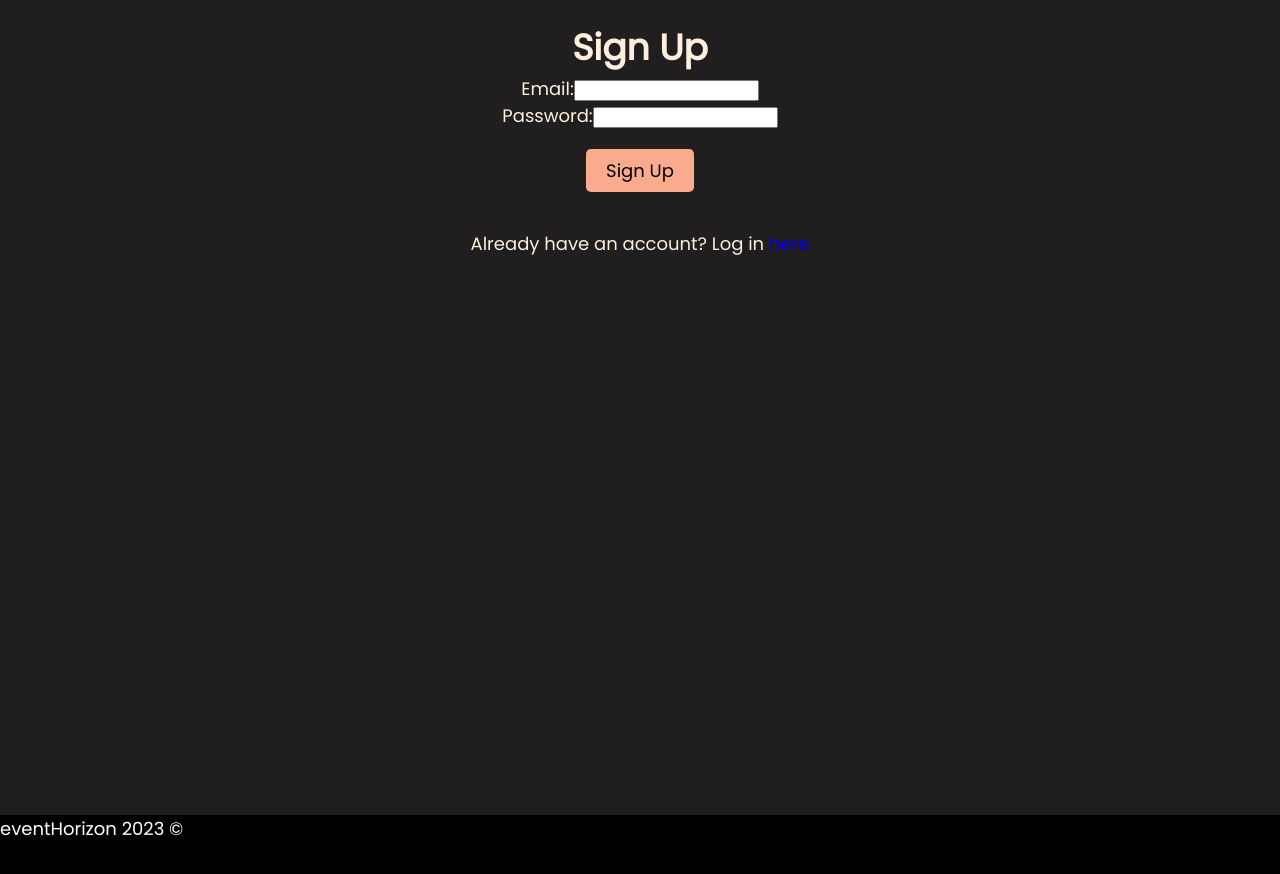
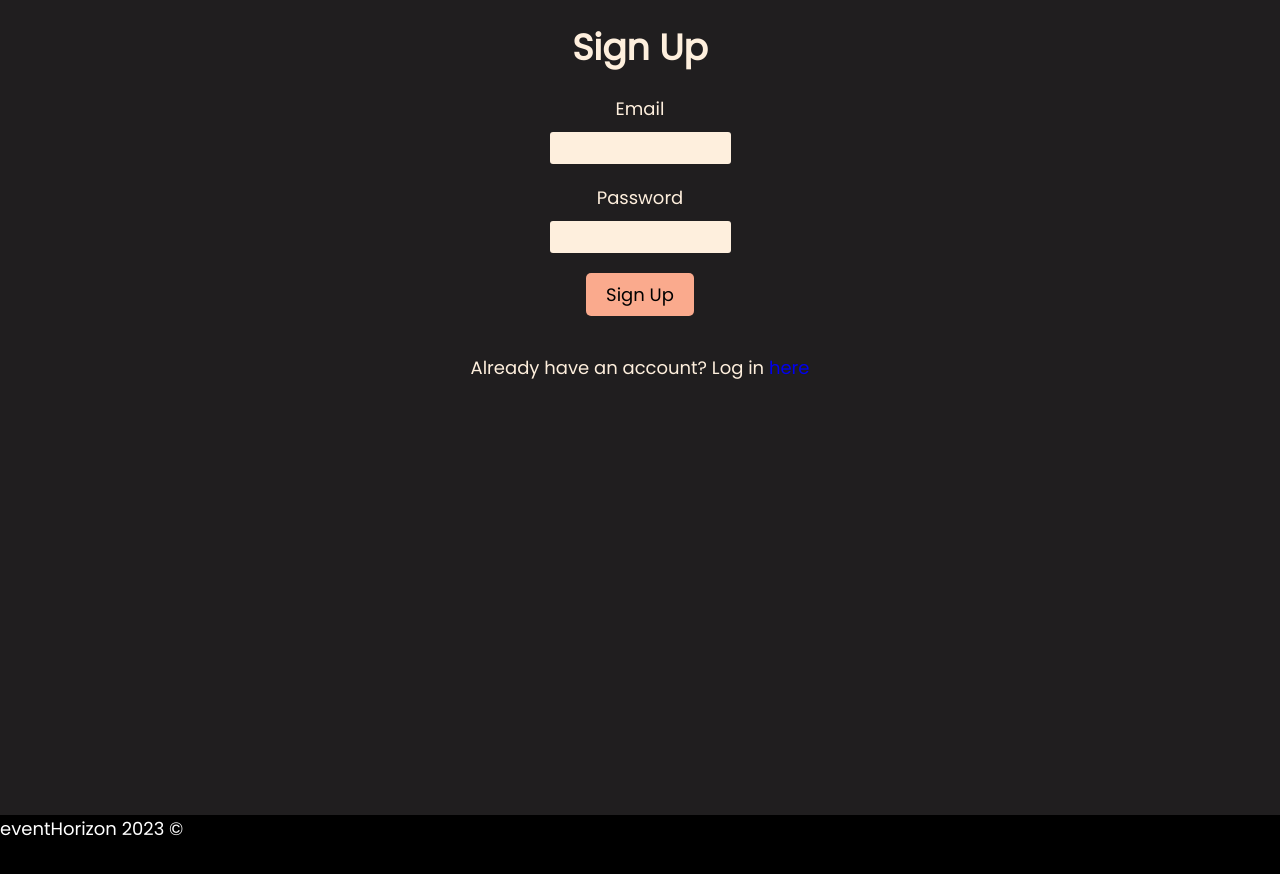
Before and after one commit to Francieli-S/project-3-frontend, a React (Vite) app: page /signup in a window 1280 px wide. Shown: the top 874 px of the page. Built offline with nearby package versions, Linux system fonts and the light colour scheme.

Commit message:
style update user, signup and login pages

```diff
--- a/src/App.css
+++ b/src/App.css
@@ -260,6 +260,27 @@ h1 {
 .auth-page .links:visited {
   color: #feefdd;
 }
+
+.signup-login input {
+  background-color: #feefdd;
+  border: none;
+  border-radius: 3px;
+  height: 30px;
+  margin-top: 10px;
+}
+
+.signup-login .form-signup-login {
+  display: flex;
+  flex-direction: column;
+  justify-content: center;
+  align-items: center;
+  margin-top: 20px;
+}
+
+.signup-login .links:hover {
+  color: #FF4000;
+}
+
 /* LOGIN PAGE */
 
 .auth-form {
@@ -268,3 +289,32 @@ h1 {
   align-items: center;
   justify-content: center;
 }
+
+/* UPDATE PICTURE PAGE */
+
+.update-user {
+  display: flex;
+  flex-direction: column;
+  align-content: center;
+}
+
+.update-user form {
+  margin-top: 20px;
+}
+
+.update-user label {
+  margin-right: 10px;
+  color: #FEEFDD;
+  font-weight: 400;
+  font-size: 1.2em ;
+}
+
+.update-user input {
+  color: #FEEFDD;
+  font-weight: 200;
+}
+
+.update-user button {
+display: flex;
+margin-top: 80px;
+}
--- a/src/pages/Login.jsx
+++ b/src/pages/Login.jsx
@@ -43,11 +43,11 @@ export default function Login() {
 
   return (
     <>
-      <div className="auth-page">
+      <div className="auth-page signup-login">
         <h1>Log In</h1>
         <form className="auth-form" onSubmit={handleSubmit}>
-          <div>
-            <label>Email:</label>
+          <div className='form-signup-login'>
+            <label>Email</label>
             <input
               required
               type="email"
@@ -56,8 +56,8 @@ export default function Login() {
             />
             {logEmailError && <p>{logEmailError}</p>}
           </div>
-          <div>
-            <label>Password:</label>
+          <div className='form-signup-login'>
+            <label>Password</label>
             <input
               required
               type="password"
--- a/src/pages/Signup.jsx
+++ b/src/pages/Signup.jsx
@@ -40,15 +40,15 @@ export default function Signup() {
 
   return (
     <>
-      <div className="auth-page">
+      <div className="auth-page signup-login">
         <h1>Sign Up</h1>
         <form
           className="auth-form"
           encType="multipart/form-data"
           onSubmit={handleSubmit}
         >
-          <div>
-            <label>Email:</label>
+          <div className='form-signup-login'>
+            <label>Email</label>
             <input
               required
               type="email"
@@ -57,8 +57,8 @@ export default function Signup() {
             />
             {emailErrors && <p>{emailErrors}</p>}
           </div>
-          <div>
-            <label>Password:</label>
+          <div className='form-signup-login'>
+            <label>Password</label>
             <input
               required
               type="password"
--- a/src/pages/UpdateUser.jsx
+++ b/src/pages/UpdateUser.jsx
@@ -2,6 +2,8 @@ import { useNavigate } from 'react-router-dom';
 import { useContext } from 'react';
 import { SessionContext } from '../context/SessionContext';
 import axios from 'axios'
+import NavBar from '../components/NavBar';
+import Footer from '../components/Footer';
 
 export default function UpdateUser() {
     const { token } = useContext(SessionContext);
@@ -26,12 +28,18 @@ export default function UpdateUser() {
 
   return (
     <>
-      <div>Change yor picture</div>
+    <NavBar />
+      <div className='all-pages update-user'>
+      <h1>Change your picture</h1>
       <form encType='multipart/form-data' onSubmit={handleSubmit}>
         <label>Picture</label>
         <input type='file' accept='image/jpg, image/png' name='image' />
+        <div>
         <button type='submit'>Save</button>
+        </div>
       </form>
+      </div>
+      <Footer />
     </>
   );
 }
```
Also changed, not shown: 1 other file (tests, documents, lock files or other folders).
